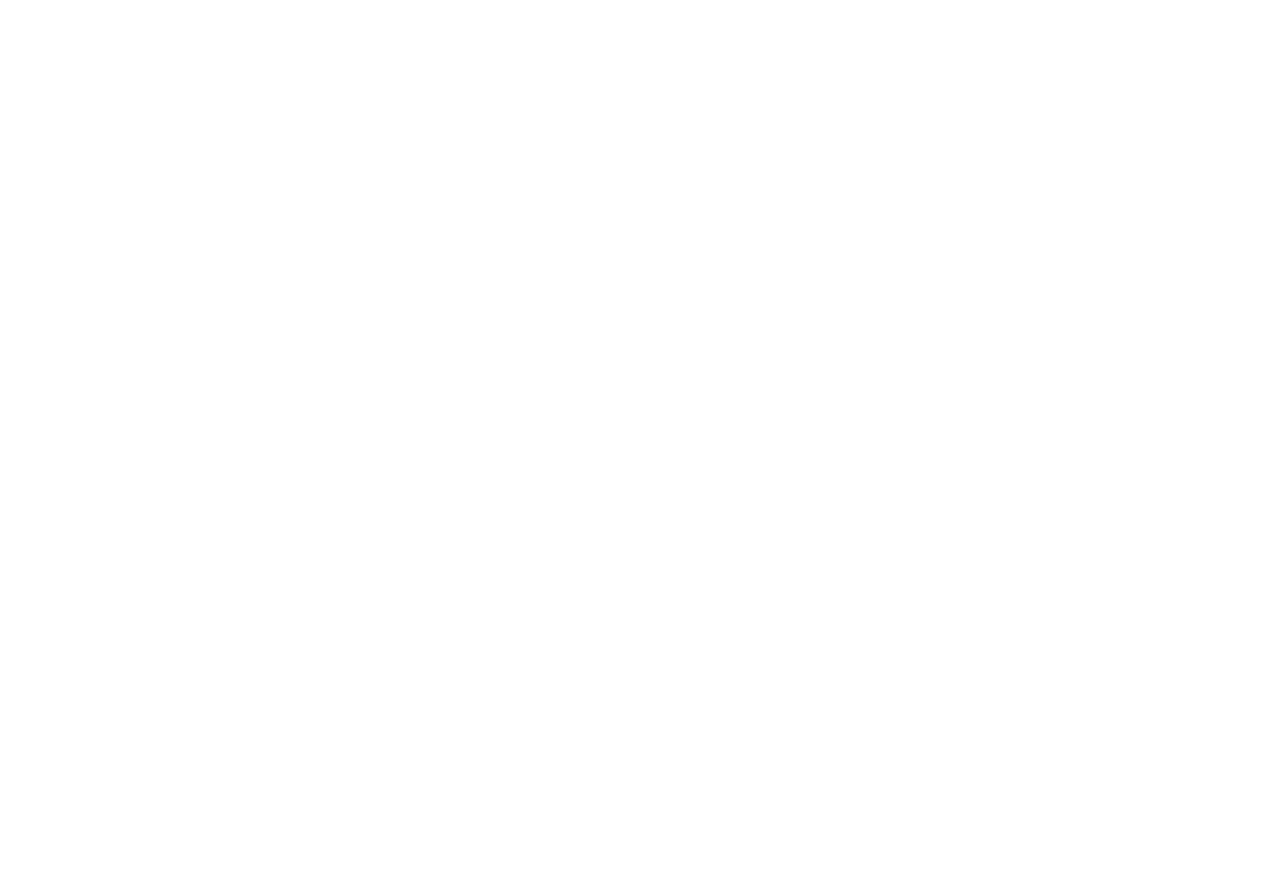
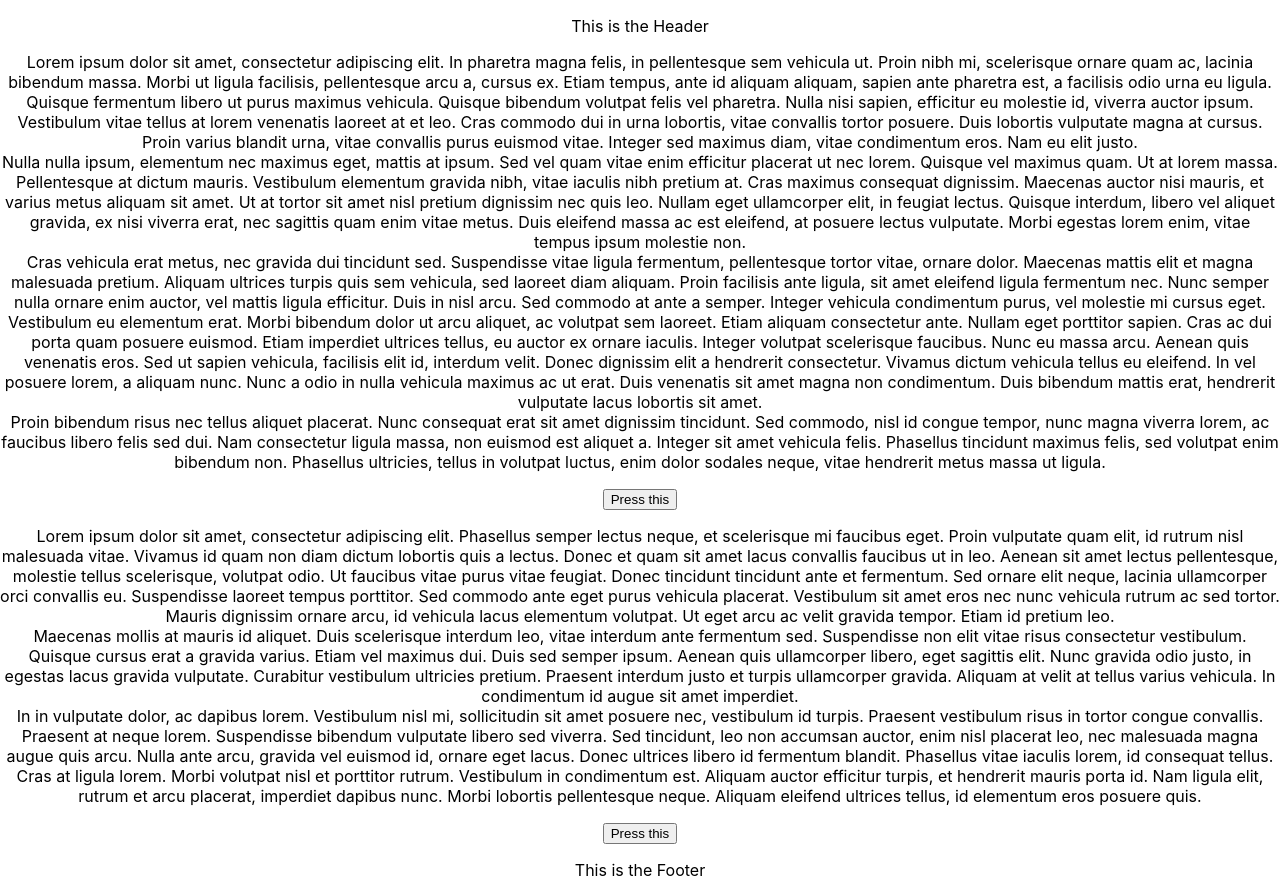
Before and after one commit to Eveybushell/modulerReact, a React (Create React App) app in the folder react-modularity-assignment/: page / in a window 1280 px wide. Before the commit the page ends 800 px from the top, so only its background shows below. Built offline with nearby package versions, Linux system fonts and the light colour scheme.

Commit message:
Fixed issues

```diff
--- a/react-modularity-assignment/src/App.js
+++ b/react-modularity-assignment/src/App.js
@@ -4,12 +4,19 @@
 import Footer from './components/Footer';
 import { ContentA } from './components/ContentA';
 import { ContentB } from './components/ContentB';
+import { Button } from './components/SharedComponents';
 
 function App() {
   return (
     <div className="App">
       <header>
+        <Header />
       </header>
+      <ContentA />
+      <ContentB />
+      <footer>
+        <Footer />
+      </footer>
     </div>
   );
 }
--- a/react-modularity-assignment/src/components/SharedComponents.js
+++ b/react-modularity-assignment/src/components/SharedComponents.js
@@ -1,5 +1,5 @@
 export function Button() {
   return (
-    <Button>Press this</Button>
+    <button>Press this</button>
   );
 }
```
